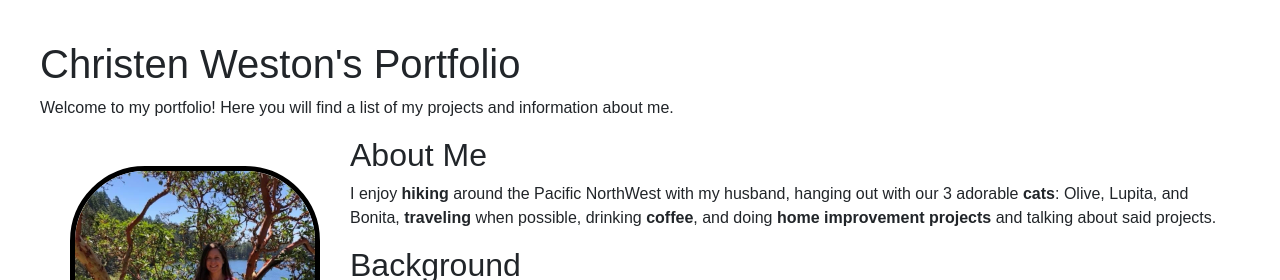
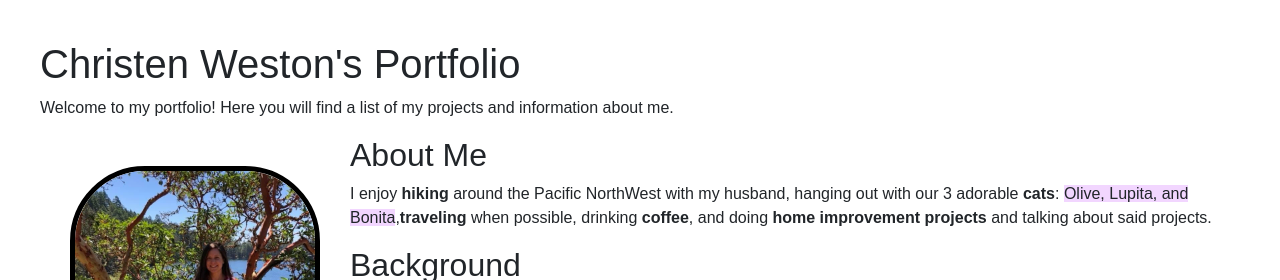
Before and after one commit to ChristenWeston/Portfolio, a plain HTML site: page index.html in a window 1280 px wide. Shown: the top 280 px of the page. Drawn offline with Linux system fonts and the light colour scheme.

Commit message:
Added in some hilighting for the cat names

```diff
--- a/css/styles.css
+++ b/css/styles.css
@@ -45,6 +45,10 @@ img {
   border-radius: 75px;
 }
 
+.hilight {
+  background-color: rgb(242, 214, 255);
+}
+
 body {
   font-family:Arial, Helvetica, sans-serif;
   margin: 40px;
--- a/index.html
+++ b/index.html
@@ -11,8 +11,9 @@
   <img src="img/me.jpg" alt="A photo of Christen Weston with a backdrop of trees">
 
   <h2>About Me</h2>
-  <p>I enjoy <strong>hiking</strong> around the Pacific NorthWest with my husband, hanging out with our 3 adorable <strong>cats</strong>: Olive, Lupita, and Bonita,
-  <strong>traveling</strong> when possible, drinking <strong>coffee</strong>, and doing <strong>home improvement projects</strong> and talking about said projects.</p>
+  <p>I enjoy <strong>hiking</strong> around the Pacific NorthWest with my husband, hanging out with our 3 adorable <strong>cats</strong>:
+  <span class="hilight">Olive, Lupita, and Bonita</span>,<strong>traveling</strong> when possible, drinking <strong>coffee</strong>,
+   and doing <strong>home improvement projects</strong> and talking about said projects.</p>
 
   <h2>Background</h2>
   <p>Here's a bit about <em>my</em> background</p>
```
